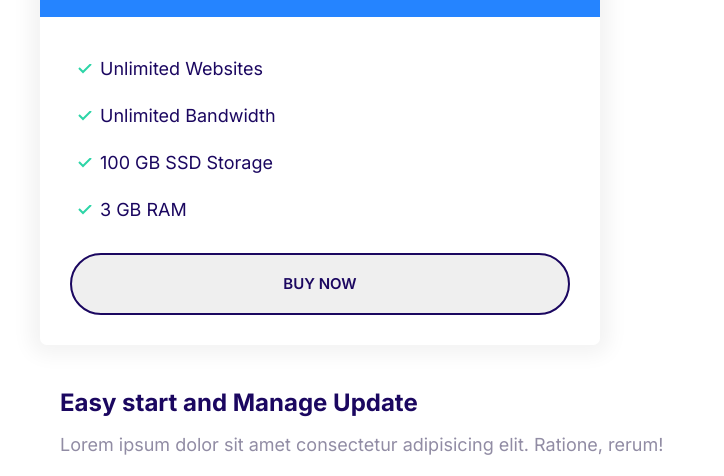
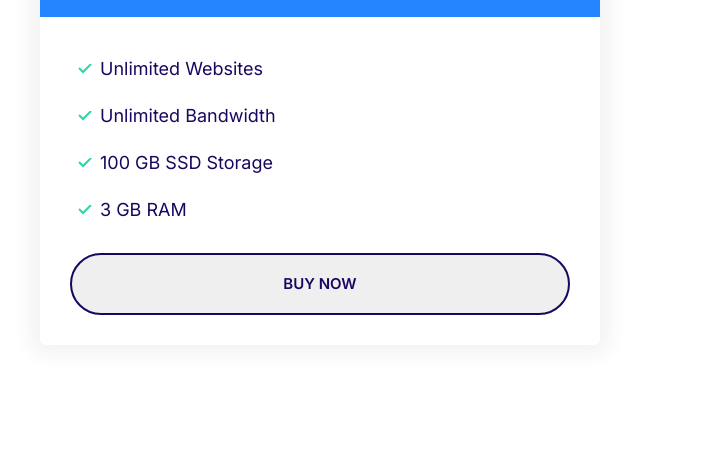
Before and after one commit to UcheEdeoga/Cloud-Landing-Page, a plain HTML site: page index.html in a window 1280 px wide. Shown: the part 468-944 px from the top of the page, without its empty margins (0-724 px from the left). After the commit the page ends 853 px from the top, so only its background shows below. Drawn offline with Linux system fonts and the light colour scheme.

```diff
--- a/index.html
+++ b/index.html
@@ -51,18 +51,7 @@
             </div>
         </div>
 
-        <div class="media">
-            <div class="media__image">
-                    <svg class="icon icon--primary">
-                        <use xlink:href="images/sprite.svg#snap"></use>
-                    </svg>
-            </div>
-            <div class="media__body">
-                <h3 class="media__title">Easy start and Manage Update</h3>
-                <p>
-                    Lorem ipsum dolor sit amet consectetur adipisicing elit. Ratione, rerum!
-                </p>
-            </div>
-        </div>
+
+        <div class="grid grid--1x2"></div>
     </body>
 </html>
```
